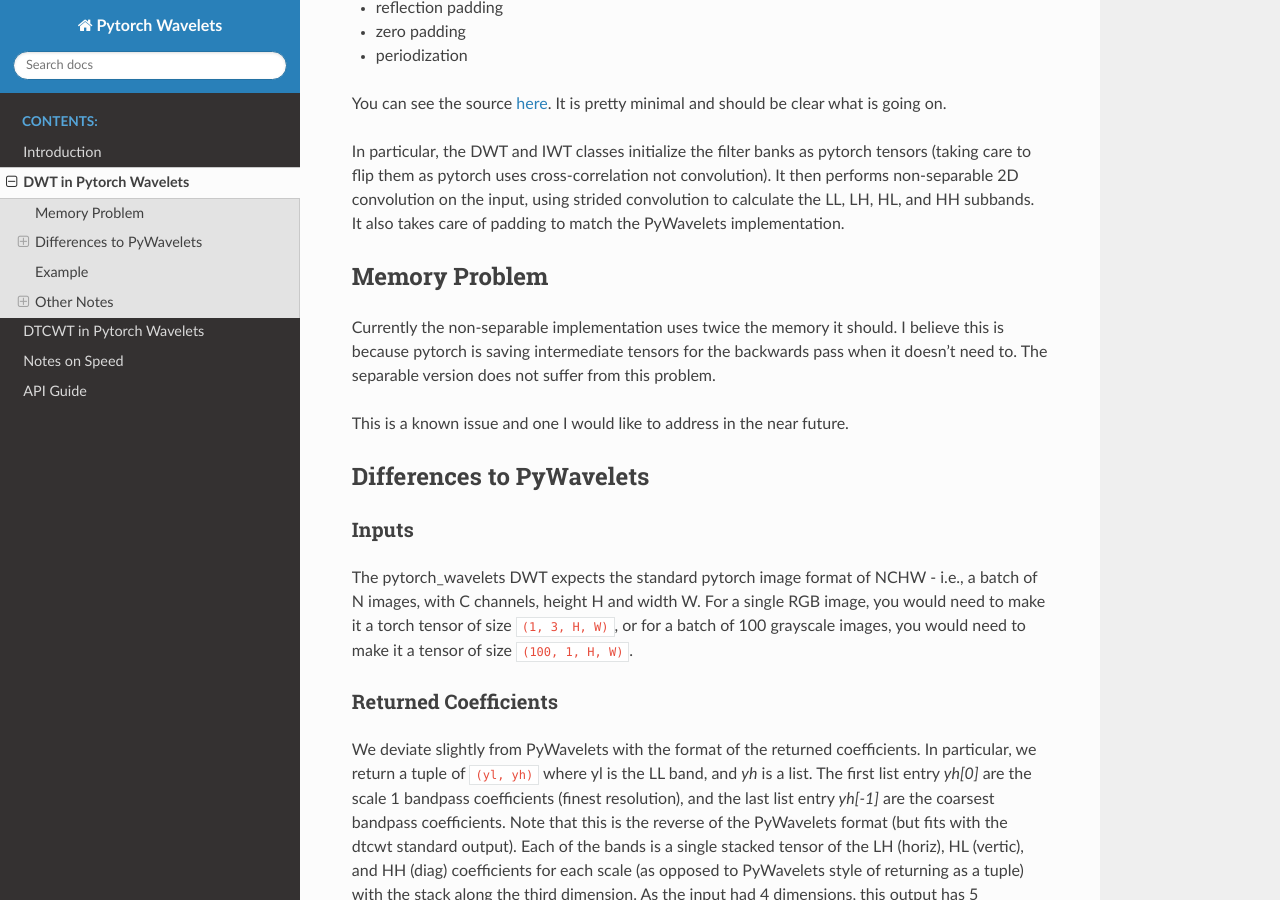
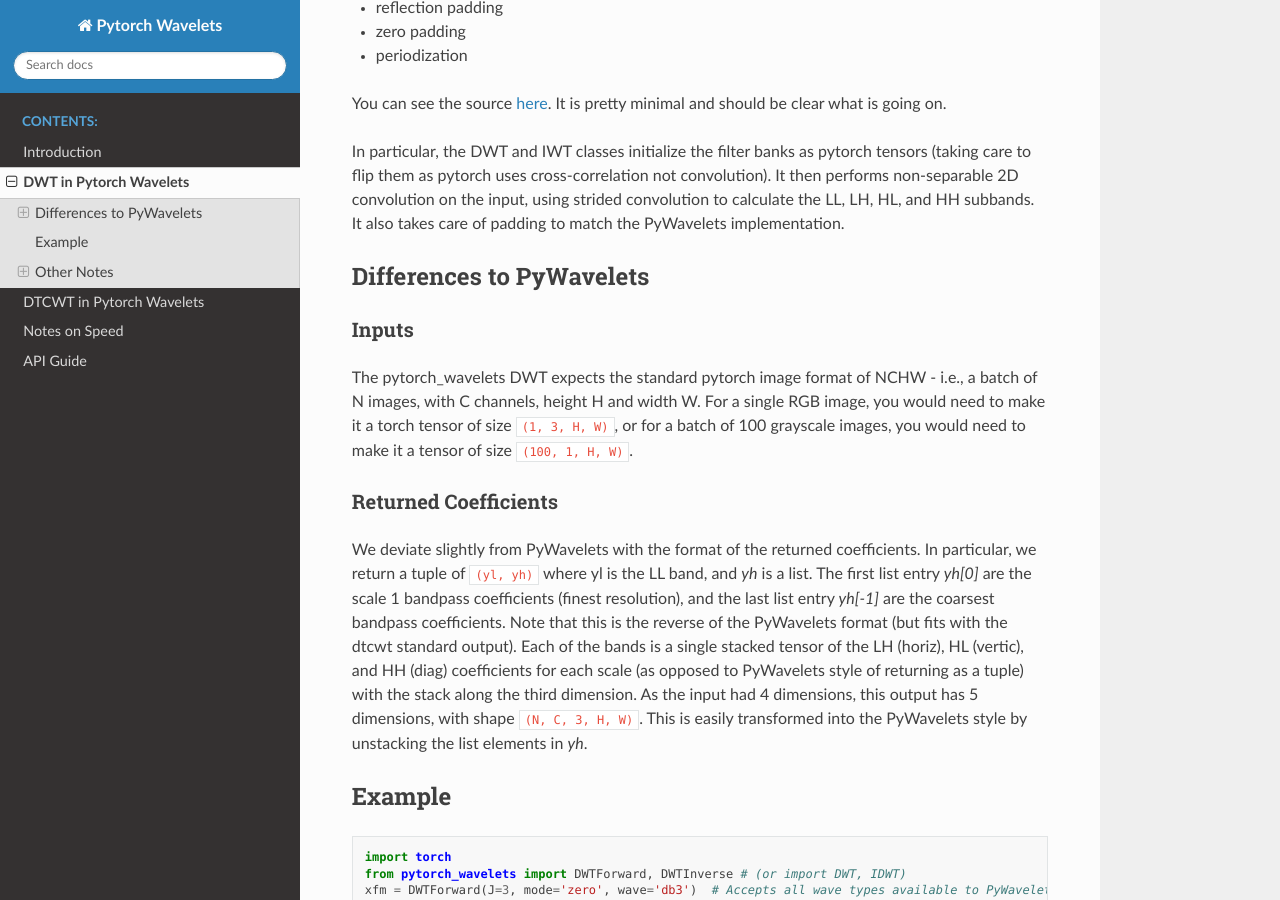
Before and after one commit to fbcotter/pytorch_wavelets, a Sphinx documentation site: the page built from docs/dwt.rst, in a window 1280 px wide and 900 px high, scrolled down 428 px. Built offline with Sphinx 7.4.7 and the Read the Docs theme 2.0.0, drawn with Linux system fonts in a browser that asks for light colours.

Commit message:
Updated version number and docs for new changes

```diff
--- a/docs/dwt.rst
+++ b/docs/dwt.rst
@@ -27,15 +27,6 @@
 convolution). It then performs non-separable 2D convolution on the input, using
 strided convolution to calculate the LL, LH, HL, and HH subbands. It also takes
 care of padding to match the PyWavelets implementation.
-
-Memory Problem
---------------
-Currently the non-separable implementation uses twice the memory it should.
-I believe this is because pytorch is saving intermediate tensors for the
-backwards pass when it doesn't need to. The separable version does not suffer
-from this problem.
-
-This is a known issue and one I would like to address in the near future.
 
 Differences to PyWavelets
 -------------------------
--- a/pytorch_wavelets/_version.py
+++ b/pytorch_wavelets/_version.py
@@ -1,2 +1,2 @@
 # IMPORTANT: before release, remove the 'devN' tag from the release name
-__version__ = '1.0.2'
+__version__ = '1.1.0'
```
Also changed, not shown: README.rst (+8 -0 lines), docs/dtcwt.rst (+2 -9 lines).
